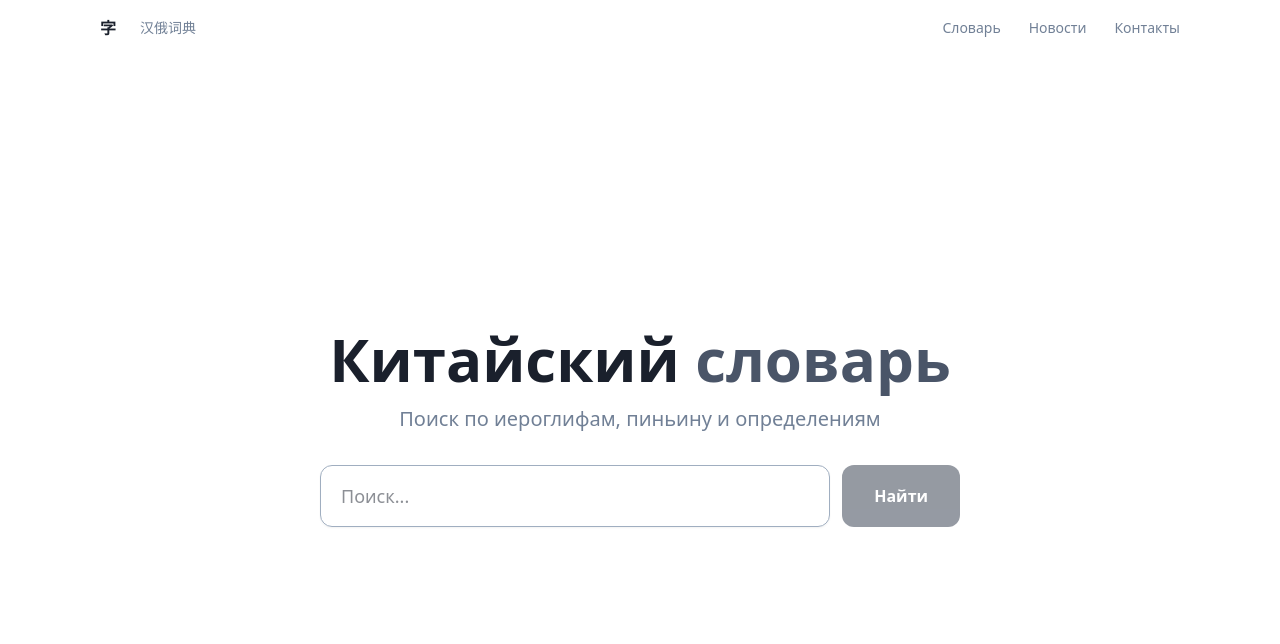
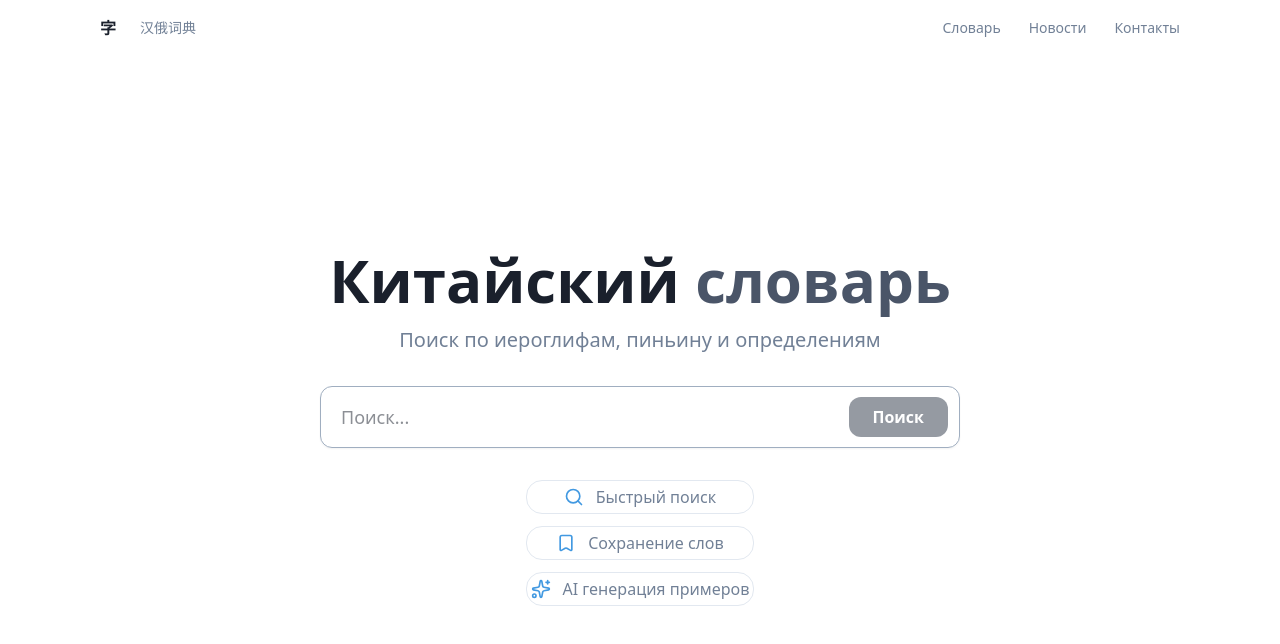
Before and after one commit to teasec4/ch-ru-dictionary, a SvelteKit app in the folder frontend/: page / in a window 1280 px wide. Shown: the top 644 px of the page. Built offline with nearby package versions, Linux system fonts and the light colour scheme.

Commit message:
small improvment UI

```diff
--- a/frontend/package.json
+++ b/frontend/package.json
@@ -22,6 +22,7 @@
 	},
 	"dependencies": {
 		"@tailwindcss/vite": "^4.2.2",
+		"lucide-svelte": "^1.0.1",
 		"tailwindcss": "^4.2.2"
 	}
 }
--- a/frontend/src/routes/+layout.svelte
+++ b/frontend/src/routes/+layout.svelte
@@ -37,7 +37,7 @@
 				<a href="/" onclick={(e) => {
                 e.preventDefault();
                 goto("/");
-  }} class="flex items-center gap-2 sm:gap-3">
+				 }} class="flex items-center gap-2 sm:gap-3">
 					<div class="w-9 h-9 sm:w-10 sm:h-10 rounded-xl flex items-center justify-center">
 						<span class=" font-bold">字</span>
 					</div>
--- a/frontend/src/routes/+page.svelte
+++ b/frontend/src/routes/+page.svelte
@@ -1,26 +1,7 @@
 <script lang="ts">
     import { goto } from "$app/navigation";
-
+    import { Search, Bookmark, Sparkles } from "lucide-svelte";
     let searchTerm = $state("");
-    let responseData = $state<SearchResponse | null>(null);
-    let loading = $state(false);
-    let error = $state<string | null>(null);
-
-    $effect(() => {
-        console.log(responseData);
-    })
-
-    type Response = {
-      chinese: string;
-      pinyin: string;
-      meanings: string;
-    }
-
-    type SearchResponse = {
-      data: Response[];
-      count: number;
-      message?: string;
-    }
 
     function handleKeyPress(event: KeyboardEvent){
       if(event.key === "Enter") {
@@ -33,7 +14,6 @@
         goto(`/search?q=${searchTerm}`);
         return;
       }
-
     }
 </script>
 
@@ -58,31 +38,41 @@
                         bind:value={searchTerm}
                         onkeydown={handleKeyPress}
                         class="w-full px-4 sm:px-5 py-3 sm:py-4 text-base sm:text-lg rounded-xl border border-dict-3 focus:border-accent focus:ring-2 focus:ring-accent/20 outline-none shadow-sm transition"
-                        disabled={loading}
+
                     />
 
-                    {#if searchTerm}
                     <button
-                            class="absolute right-3 top-1/2 -translate-y-1/2 text-dict-2 hover:text-dict-1"
-                            onclick={() => searchTerm = ""}
-                        >✕</button>
-                    {/if}
+                        class="absolute right-3 top-1/2 -translate-y-1/2  px-6 sm:px-8rounded-xl bg-primary hover:bg-dict-1 text-white font-semibold rounded-xl py-2 active:scale-95 disabled:opacity-50 transition"
+                        onclick={handleClick}
+                        disabled={!searchTerm.trim()}
+                    >Поиск
+                    </button>
                 </div>
 
-                <button
-                    onclick={handleClick}
-                    disabled={loading || !searchTerm.trim()}
-                    class="px-6 sm:px-8 py-3 sm:py-4 rounded-xl bg-primary text-white font-semibold hover:bg-dict-1 active:scale-95 disabled:opacity-50 transition flex items-center justify-center gap-2"
-                >
-                    {#if loading}
-                        <span class="animate-spin h-5 w-5 border-2 border-white border-t-transparent rounded-full"></span>
-                        Поиск...
-                    {:else}
-                        Найти
-                    {/if}
-                </button>
             </div>
         </div>
+
+        <div class="pt-8 flex justify-center">
+          <ul class="space-y-3 text-dict-2 text-sm sm:text-base">
+
+            <li class="flex items-center justify-center gap-3 border border-dict-4 rounded-2xl p-1">
+              <Search class="w-5 h-5 text-accent" />
+              <span>Быстрый поиск</span>
+            </li>
+
+            <li class="flex items-center justify-center gap-3 border border-dict-4 rounded-2xl p-1">
+              <Bookmark class="w-5 h-5 text-accent" />
+              <span>Сохранение слов</span>
+            </li>
+
+            <li class="flex items-center justify-center gap-3 border border-dict-4 rounded-2xl p-1">
+              <Sparkles class="w-5 h-5 text-accent" />
+              <span>AI генерация примеров</span>
+            </li>
+
+          </ul>
+        </div>
+
     </div>
 
 
```
Also changed, not shown: 1 other file (tests, documents, lock files or other folders). Lines whose indentation alone changed are shown as unchanged.
